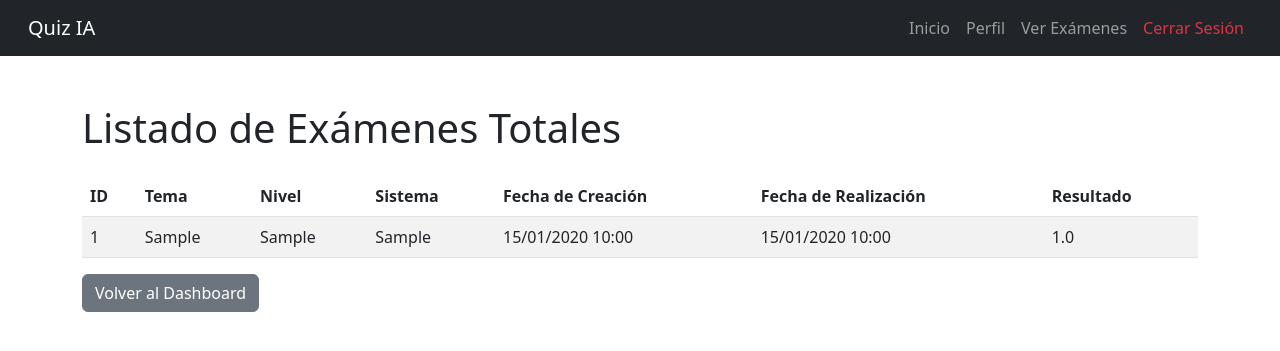
After one commit to gbarberena2/academy, a Flask app: page /ver_total_examenes in a window 1280 px wide. The commit adds this page. Shown: the top 351 px of the page. Run offline with Flask 3, Linux system fonts and the light colour scheme; a user stored in the database is signed in; tables that the repository leaves empty hold one stand-in row (values such as "Sample post").

Commit message:
cambios en el control de examen , se sube version base

```diff
--- a/config_db.py
+++ b/config_db.py
@@ -170,10 +170,10 @@ class Examen(db.Model):
     sistema = db.Column(db.String(50), nullable=False)
     fecha_realizacion = db.Column(db.DateTime, nullable=True)
     resultado = db.Column(db.Float, nullable=True)
+    # Nueva columna para almacenar la fecha de creación
+    fecha_creacion = db.Column(db.DateTime, nullable=False, default=datetime.utcnow)
 
-    # Definimos las relaciones AQUÍ:
-    # 1) "detalles" para las preguntas generadas
-    # 2) "historial" para el registro del usuario (HistorialExamen)
+    # Relaciones existentes:
     detalles = db.relationship("DetalleExamen", backref="examen", lazy=True)
     historial = db.relationship("HistorialExamen", backref="examen", lazy=True)
 
--- a/routes.py
+++ b/routes.py
@@ -99,6 +99,16 @@ def obtener_respuesta_gpt_ml(consulta):
 
     # Retorna el contenido de la primera respuesta
     return response.choices[0].message.content.strip()
+
+
+
+@app.route("/ver_total_examenes")
+@login_required
+def ver_total_examenes():
+    # Consulta todos los exámenes y los ordena por fecha de creación (descendente)
+    examenes = Examen.query.order_by(Examen.fecha_creacion.desc()).all()
+    return render_template("ver_total_examenes.html", examenes=examenes)
+
 
 
 
--- /dev/null
+++ b/templates/ver_total_examenes.html
@@ -0,0 +1,94 @@
+<!DOCTYPE html>
+<html lang="es">
+<head>
+  <meta charset="UTF-8">
+  <title>Ver Exámenes Totales | Quiz IA</title>
+  <meta name="viewport" content="width=device-width, initial-scale=1.0">
+  <!-- Bootstrap CSS -->
+  <link
+    rel="stylesheet"
+    href="https://cdn.jsdelivr.net/npm/bootstrap@5.3.0/dist/css/bootstrap.min.css"
+  >
+</head>
+<body>
+  <!-- Navbar (reutiliza el que usas) -->
+  <nav class="navbar navbar-expand-lg navbar-dark bg-dark">
+    <div class="container-fluid">
+      <a class="navbar-brand ms-3" href="{{ url_for('dashboard') }}">Quiz IA</a>
+      <button class="navbar-toggler" type="button" data-bs-toggle="collapse"
+              data-bs-target="#navbarNav" aria-controls="navbarNav"
+              aria-expanded="false" aria-label="Toggle navigation">
+        <span class="navbar-toggler-icon"></span>
+      </button>
+      <div class="collapse navbar-collapse" id="navbarNav">
+        <ul class="navbar-nav ms-auto me-3">
+          <li class="nav-item">
+            <a class="nav-link" href="{{ url_for('dashboard') }}">Inicio</a>
+          </li>
+          <li class="nav-item">
+            <a class="nav-link" href="#">Perfil</a>
+          </li>
+          <!-- Menú "Ver Exámenes" -->
+          <li class="nav-item">
+            <a class="nav-link" href="{{ url_for('ver_total_examenes') }}">Ver Exámenes</a>
+          </li>
+          <li class="nav-item">
+            <a class="nav-link text-danger" href="{{ url_for('logout') }}">Cerrar Sesión</a>
+          </li>
+        </ul>
+      </div>
+    </div>
+  </nav>
+
+  <!-- Contenido principal -->
+  <div class="container mt-5">
+    <h1 class="mb-4">Listado de Exámenes Totales</h1>
+    <table class="table table-striped">
+      <thead>
+        <tr>
+          <th>ID</th>
+          <th>Tema</th>
+          <th>Nivel</th>
+          <th>Sistema</th>
+          <th>Fecha de Creación</th>
+          <th>Fecha de Realización</th>
+          <th>Resultado</th>
+        </tr>
+      </thead>
+      <tbody>
+        {% for examen in examenes %}
+        <tr>
+          <td>{{ examen.id }}</td>
+          <td>{{ examen.tema }}</td>
+          <td>{{ examen.nivel }}</td>
+          <td>{{ examen.sistema }}</td>
+          <td>
+            {% if examen.fecha_creacion %}
+              {{ examen.fecha_creacion.strftime('%d/%m/%Y %H:%M') }}
+            {% else %}
+              -
+            {% endif %}
+          </td>
+          <td>
+            {% if examen.fecha_realizacion %}
+              {{ examen.fecha_realizacion.strftime('%d/%m/%Y %H:%M') }}
+            {% else %}
+              -
+            {% endif %}
+          </td>
+          <td>{{ examen.resultado if examen.resultado is not none else '-' }}</td>
+        </tr>
+        {% else %}
+        <tr>
+          <td colspan="7" class="text-center">No hay exámenes registrados.</td>
+        </tr>
+        {% endfor %}
+      </tbody>
+    </table>
+    <a href="{{ url_for('dashboard') }}" class="btn btn-secondary">Volver al Dashboard</a>
+  </div>
+
+  <!-- Bootstrap JS -->
+  <script src="https://cdn.jsdelivr.net/npm/bootstrap@5.3.0/dist/js/bootstrap.bundle.min.js"></script>
+</body>
+</html>
```
Also changed, not shown: templates/dashboard.html (+20 -0 lines), templates/login.html (+5 -12 lines), 3 other files.
